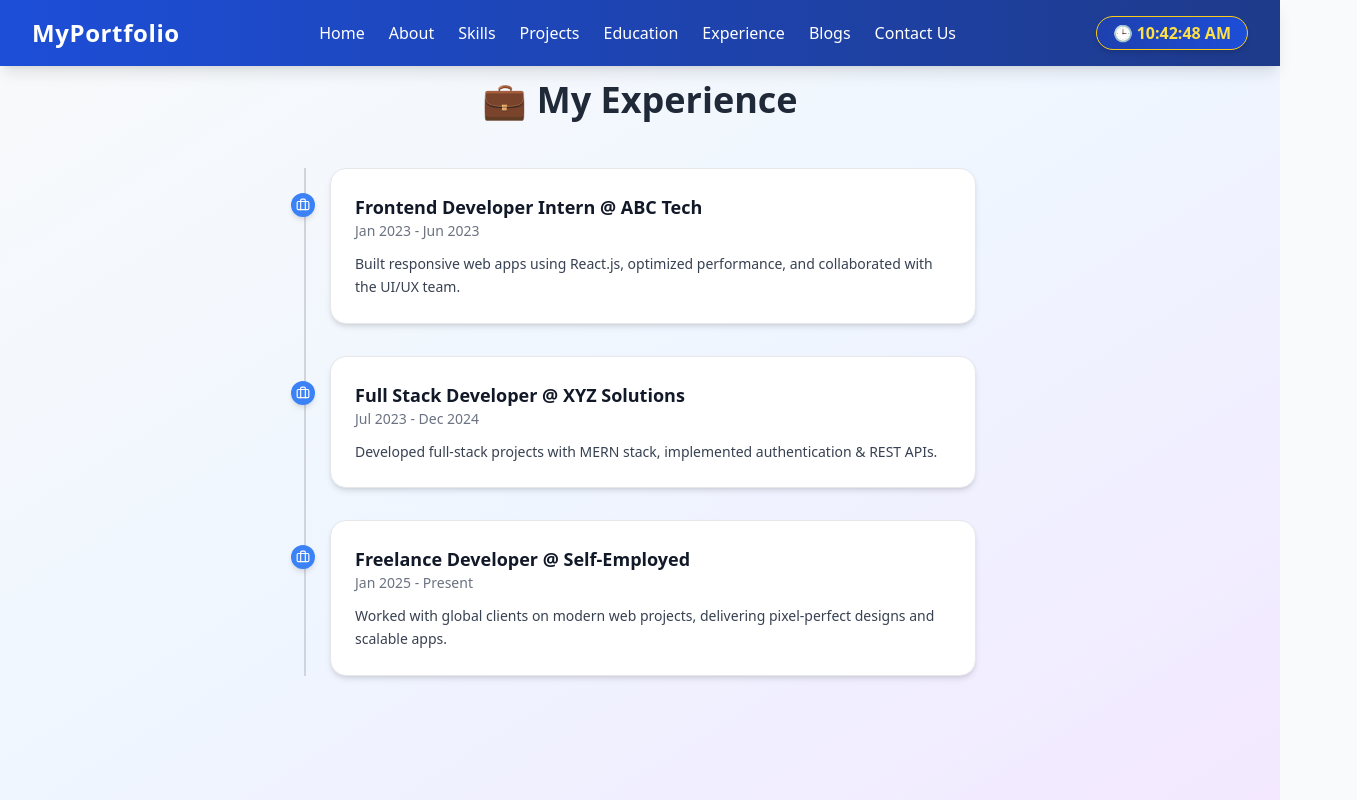
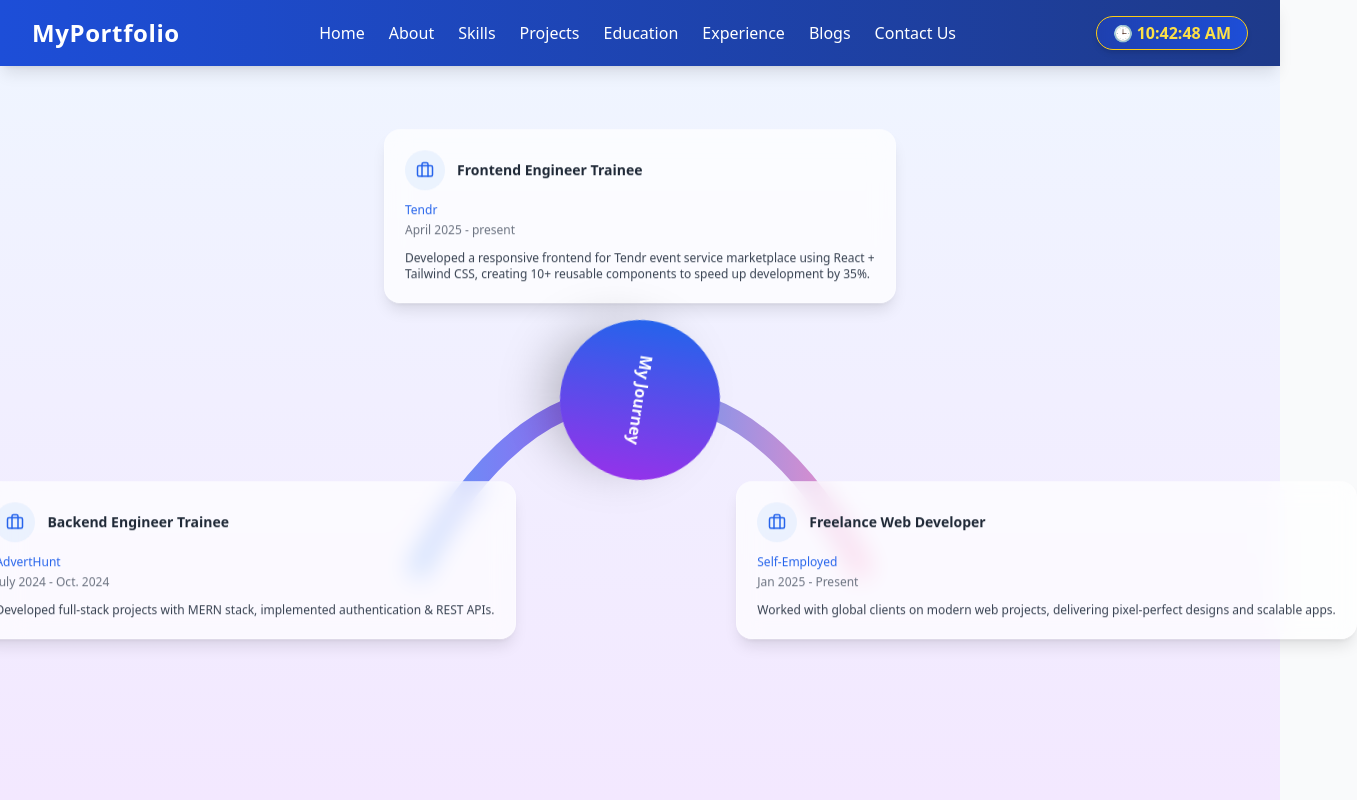
Before and after one commit to Nikhil19904/Personal_Portfolio, a React (Create React App) app: page /Experience in a window 1280 px wide. Shown: the top 800 px of the page, 1357 px wide, since content can reach past the window. Built offline with nearby package versions, Linux system fonts and the light colour scheme.

Commit message:
my message

```diff
--- a/src/pages/ContactUs.jsx
+++ b/src/pages/ContactUs.jsx
@@ -95,7 +95,7 @@ const Contact = () => {
         {/* WhatsApp Contact Button */}
         <div className="mt-6 flex justify-center">
           <a
-            href="https://wa.me/91910960074" // Apna WhatsApp number yaha daalo
+            href="https://wa.me/919910960074" // Apna WhatsApp number yaha daalo
             target="_blank"
             rel="noopener noreferrer"
             className="flex items-center gap-2 bg-green-500 hover:bg-green-600 text-white px-5 py-2 rounded-full font-medium shadow-lg transition-transform transform hover:scale-105"
--- a/src/pages/Experience.jsx
+++ b/src/pages/Experience.jsx
@@ -5,23 +5,23 @@ import { Briefcase } from "lucide-react";
 const experiences = [
   {
     id: 1,
-    role: "Frontend Developer Intern",
-    company: "ABC Tech",
-    period: "Jan 2023 - Jun 2023",
+    role: "Frontend Engineer Trainee",
+    company: "Tendr",
+    period: "April 2025 - present",
     description:
-      "Built responsive web apps using React.js, optimized performance, and collaborated with the UI/UX team.",
+      "Developed a responsive frontend for Tendr event service marketplace using React + Tailwind CSS, creating 10+ reusable components to speed up development by 35%.",
   },
   {
     id: 2,
-    role: "Full Stack Developer",
-    company: "XYZ Solutions",
-    period: "Jul 2023 - Dec 2024",
+    role: "Backend Engineer Trainee",
+    company: "AdvertHunt",
+    period: "July 2024 - Oct. 2024",
     description:
       "Developed full-stack projects with MERN stack, implemented authentication & REST APIs.",
   },
   {
     id: 3,
-    role: "Freelance Developer",
+    role: "Freelance Web Developer",
     company: "Self-Employed",
     period: "Jan 2025 - Present",
     description:
@@ -31,38 +31,152 @@ const experiences = [
 
 const Experience = () => {
   return (
-    <div className="min-h-screen bg-gradient-to-br from-gray-50 via-blue-50 to-purple-100 py-20 px-6">
-      <h1 className="text-4xl font-bold text-center text-gray-800 mb-12">
-        💼 My Experience
-      </h1>
+    <div className="relative min-h-screen bg-gradient-to-b from-blue-50 to-purple-100 py-20 px-6 flex justify-center items-center">
+      {/* Center Circle */}
+      <motion.div
+        animate={{ rotate: 360 }}
+        transition={{ repeat: Infinity, duration: 20, ease: "linear" }}
+        className="relative w-40 h-40 rounded-full bg-gradient-to-r from-blue-600 to-purple-600 text-white flex items-center justify-center font-bold shadow-2xl z-20"
+      >
+        My Journey
+      </motion.div>
 
-      <div className="max-w-2xl mx-auto space-y-8 border-l-2 border-gray-300 pl-6">
-        {experiences.map((exp, index) => (
-          <motion.div
-            key={exp.id}
-            initial={{ opacity: 0, x: -50 }}
-            whileInView={{ opacity: 1, x: 0 }}
-            viewport={{ once: true }}
-            transition={{ duration: 0.6, delay: index * 0.2 }}
-            className="relative bg-white shadow-md rounded-2xl p-6 border border-gray-200"
-          >
-            {/* Timeline Dot */}
-            <span className="absolute -left-10 top-6 w-6 h-6 rounded-full bg-blue-500 flex items-center justify-center text-white shadow-md">
-              <Briefcase size={14} />
-            </span>
+      {/* SVG Curved Connector Lines */}
+      <svg
+        className="absolute inset-0 w-full h-full pointer-events-none"
+        xmlns="http://www.w3.org/2000/svg"
+        viewBox="0 0 100 100"
+      >
+        {/* Top curve */}
+<motion.path
+  d="M50 50 C50 35, 50 35, 50 25" // adjusted to meet top card
+  stroke="url(#gradientTop)"
+  strokeWidth="2.5"
+  fill="none"
+  strokeDasharray="30"
+  strokeDashoffset="30"
+  animate={{ strokeDashoffset: 0 }}
+  transition={{
+    duration: 2,
+    repeat: Infinity,
+    repeatType: "mirror",
+    ease: "easeInOut",
+  }}
+/>
 
-            <h2 className="text-lg font-semibold text-gray-900">
-              {exp.role} @ {exp.company}
-            </h2>
-            <p className="text-sm text-gray-500 mb-3">{exp.period}</p>
-            <p className="text-gray-700 text-sm leading-relaxed">
-              {exp.description}
-            </p>
-          </motion.div>
-        ))}
+        {/* Left curve */}
+        <motion.path
+          d="M50 50 C35 50, 25 60, 20 70"
+          stroke="url(#gradientLeft)"
+          strokeWidth="2.5"
+          fill="none"
+          animate={{
+            d: [
+              "M50 50 C35 50, 25 60, 20 70",
+              "M50 50 C37 48, 27 62, 22 72",
+              "M50 50 C33 52, 23 58, 18 68",
+              "M50 50 C35 50, 25 60, 20 70",
+            ],
+          }}
+          transition={{
+            duration: 4,
+            repeat: Infinity,
+            ease: "easeInOut",
+          }}
+        />
+
+        {/* Right curve */}
+        <motion.path
+          d="M50 50 C65 50, 75 60, 80 70"
+          stroke="url(#gradientRight)"
+          strokeWidth="2.5"
+          fill="none"
+          animate={{
+            d: [
+              "M50 50 C65 50, 75 60, 80 70",
+              "M50 50 C63 48, 73 62, 78 72",
+              "M50 50 C67 52, 77 58, 82 68",
+              "M50 50 C65 50, 75 60, 80 70",
+            ],
+          }}
+          transition={{
+            duration: 4,
+            repeat: Infinity,
+            ease: "easeInOut",
+          }}
+        />
+
+        {/* Gradients for glowing effect */}
+        <defs>
+          <linearGradient id="gradientTop" x1="0%" y1="0%" x2="100%" y2="0%">
+            <stop offset="0%" stopColor="#3b82f6" stopOpacity="1" />
+            <stop offset="100%" stopColor="#a855f7" stopOpacity="1" />
+          </linearGradient>
+          <linearGradient id="gradientLeft" x1="0%" y1="0%" x2="100%" y2="0%">
+            <stop offset="0%" stopColor="#3b82f6" stopOpacity="0.8" />
+            <stop offset="100%" stopColor="#9333ea" stopOpacity="0.8" />
+          </linearGradient>
+          <linearGradient id="gradientRight" x1="0%" y1="0%" x2="100%" y2="0%">
+            <stop offset="0%" stopColor="#3b82f6" stopOpacity="0.8" />
+            <stop offset="100%" stopColor="#f472b6" stopOpacity="0.8" />
+          </linearGradient>
+        </defs>
+      </svg>
+
+      {/* Cards */}
+      <div className="absolute w-full h-full max-w-5xl max-h-[600px] flex justify-center items-center">
+        {/* Top card */}
+        <div className="absolute top-[5%] left-1/2 -translate-x-1/2">
+          <Card exp={experiences[0]} />
+        </div>
+
+        {/* Left card */}
+        <div className="absolute bottom-[10%] left-[-15%]">
+          <Card exp={experiences[1]} />
+        </div>
+
+        {/* Right card */}
+        <div className="absolute bottom-[10%] right-[-20%]">
+          <Card exp={experiences[2]} />
+        </div>
       </div>
     </div>
   );
 };
 
+const Card = ({ exp }) => (
+  <motion.div
+    className="relative w-86 p-5 rounded-2xl bg-white/70 backdrop-blur-md border border-white/30 shadow-lg"
+    whileHover={{
+      scale: 1.05,
+      boxShadow:
+        "0 20px 40px rgba(59,130,246,0.4), 0 0 15px rgba(99,102,241,0.6)",
+      y: -5,
+    }}
+    animate={{
+      y: [0, -3, 0], // subtle floating
+    }}
+    transition={{
+      y: {
+        repeat: Infinity,
+        repeatType: "mirror",
+        duration: 3,
+        ease: "easeInOut",
+      },
+      duration: 0.4,
+      ease: "easeInOut",
+    }}
+  >
+    <div className="flex items-center mb-3">
+      <span className="w-10 h-10 rounded-full bg-blue-100/50 flex items-center justify-center text-blue-600 mr-3">
+        <Briefcase size={18} />
+      </span>
+      <h2 className="text-sm font-semibold text-gray-800">{exp.role}</h2>
+    </div>
+    <p className="text-xs font-medium text-blue-600 mb-1">{exp.company}</p>
+    <p className="text-xs text-gray-500 mb-3">{exp.period}</p>
+    <p className="text-xs text-gray-700">{exp.description}</p>
+  </motion.div>
+);
+
 export default Experience;
--- a/src/pages/Projects.jsx
+++ b/src/pages/Projects.jsx
@@ -71,13 +71,13 @@ const Projects = () => {
       </h2>
 
       {/* Outer Frame with Blue Border */}
-      <div className="relative max-w-6xl mx-auto border-2 border-blue-500 rounded-1xl p-8">
+      <div className="relative max-w-6xl mx-auto border-2 border-blue-500 p-8">
         {/* Grid */}
         <div className="grid grid-cols-1 sm:grid-cols-2 lg:grid-cols-3 gap-10">
           {projects.map((project, index) => (
             <motion.div
               key={index}
-              className="relative bg-blue-50 text-gray-800 border border-blue-200 shadow-lg flex flex-col overflow-hidden group rounded-xl"
+              className="relative bg-blue-50 text-gray-800 shadow-lg flex flex-col overflow-hidden group"
               initial={{ opacity: 0, y: 50 }}
               whileInView={{ opacity: 1, y: 0 }}
               viewport={{ once: true }}
@@ -99,7 +99,7 @@ const Projects = () => {
                     href={project.liveLink}
                     target="_blank"
                     rel="noopener noreferrer"
-                    className="flex items-center gap-2 bg-gradient-to-r from-blue-600 to-purple-600 text-white px-3 py-1 rounded hover:opacity-90 text-xs font-semibold shadow-md"
+                    className="flex items-center gap-2 bg-gradient-to-r from-blue-600 to-purple-600 text-white px-3 py-1 hover:opacity-90 text-xs font-semibold shadow-md"
                   >
                     <FaEye /> View Project
                   </a>
@@ -118,7 +118,7 @@ const Projects = () => {
                     {project.tech.map((t, i) => (
                       <span
                         key={i}
-                        className="bg-gradient-to-r from-purple-100 via-pink-100 to-yellow-100 text-purple-700 px-3 py-1 text-xs font-semibold rounded-full shadow-sm"
+                        className="bg-gradient-to-r from-purple-100 via-pink-100 to-yellow-100 text-purple-700 px-3 py-1 text-xs font-semibold shadow-sm"
                       >
                         {t}
                       </span>
@@ -132,7 +132,7 @@ const Projects = () => {
                     href={project.codeLink}
                     target="_blank"
                     rel="noopener noreferrer"
-                    className="flex items-center gap-2 border border-blue-600 text-blue-600 px-4 py-2 hover:bg-blue-50 transition-all text-sm font-semibold rounded-lg"
+                    className="flex items-center gap-2 border border-blue-600 text-blue-600 px-4 py-2 hover:bg-blue-50 transition-all text-sm font-semibold"
                   >
                     <FaCode /> Code
                   </a>
```
